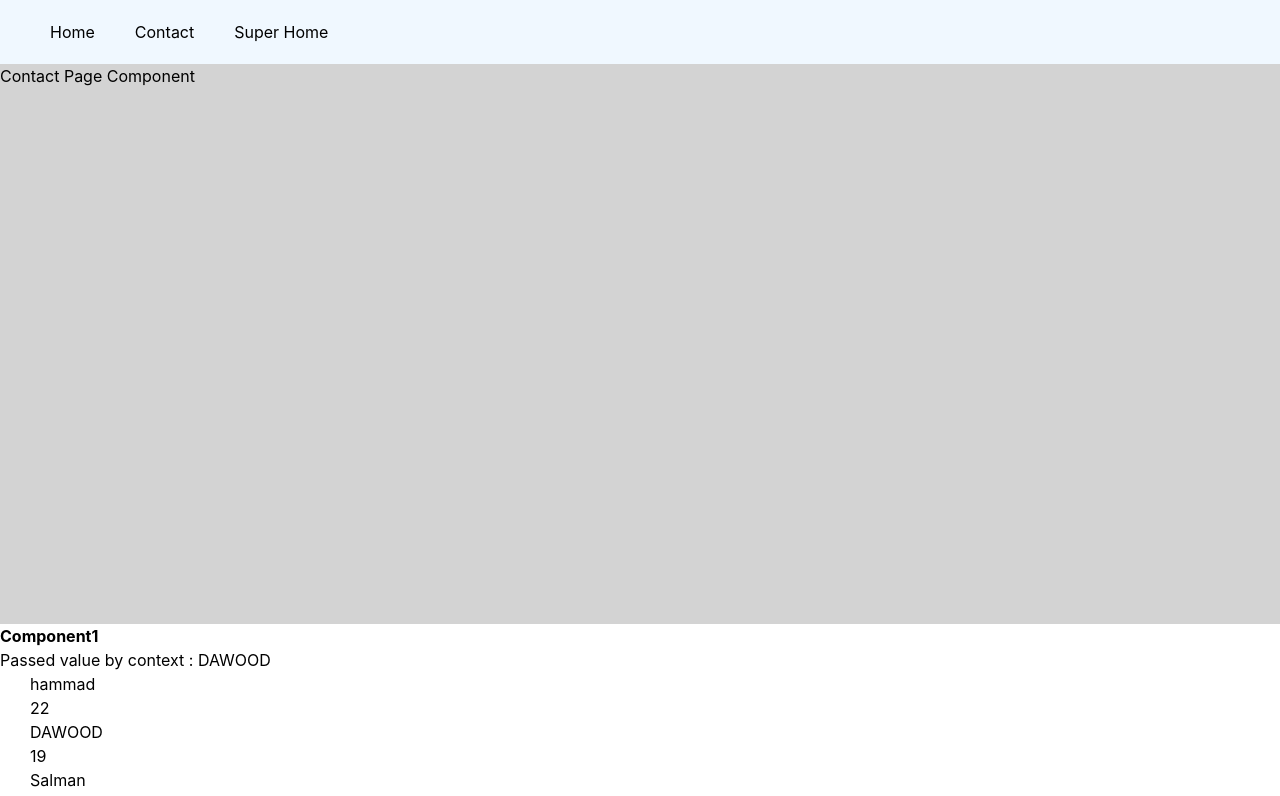
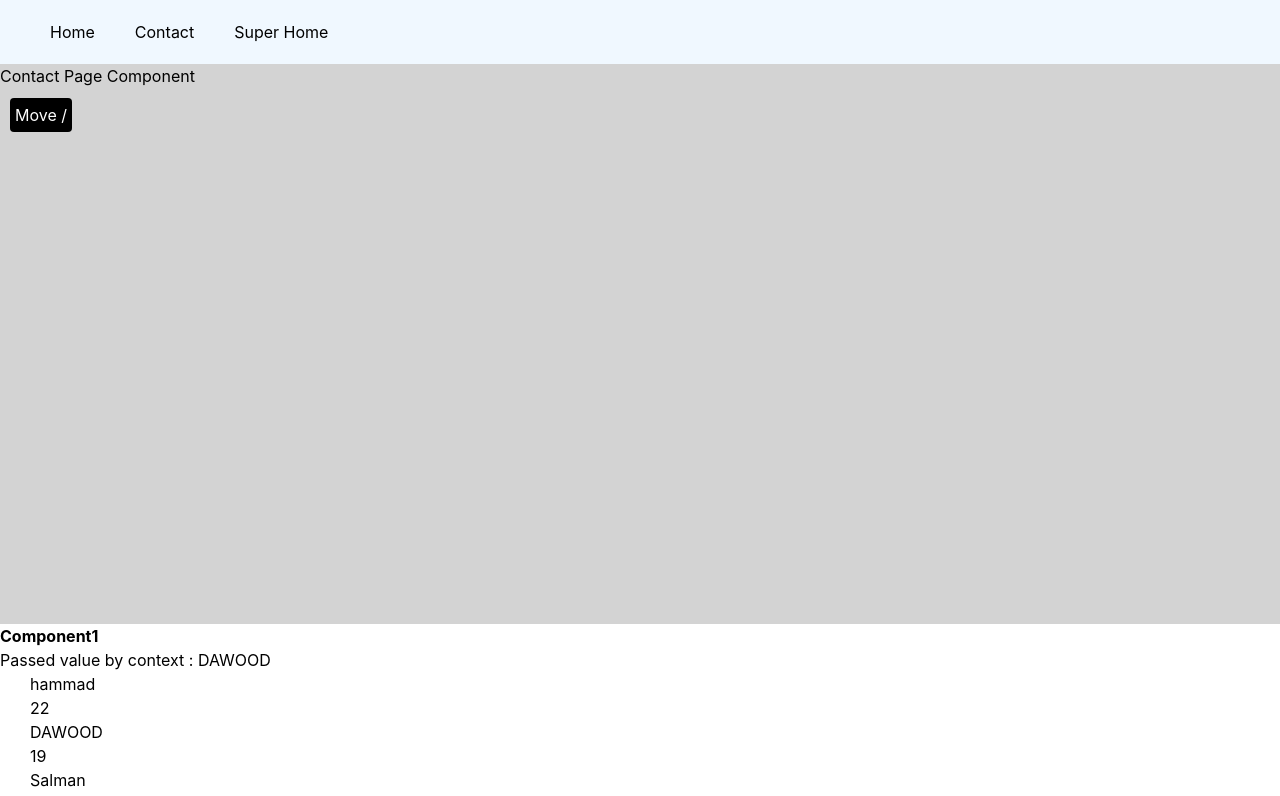
Before and after one commit to ChaudaryHammad/react-hooks, a React (Create React App) app: page /contact in a window 1280 px wide. Shown: the top 796 px of the page. Built offline with nearby package versions, Linux system fonts and the light colour scheme.

Commit message:
react router added

```diff
--- a/src/App.css
+++ b/src/App.css
@@ -30,3 +30,12 @@ input{
   border-radius: 8px;
   margin-left: 10px;
 }
+
+.btn{
+  background-color: black;
+  color: white;
+  border-radius: 4px;
+  padding: 5px;
+  margin-left: 10px;
+  margin-top: 10px;
+}
--- a/src/components/Contact/Contact.js
+++ b/src/components/Contact/Contact.js
@@ -1,8 +1,16 @@
 import React from 'react'
+import { Navigate, useNavigate } from 'react-router-dom'
 
 function Contact() {
+    const navigation = useNavigate()
   return (
-    <div style={{height:'70vh',backgroundColor:'lightgray'}}>Contact Page Component</div>
+    <>
+    <div style={{height:'70vh',backgroundColor:'lightgray'}}>Contact Page Component
+    <br />
+    <button className='btn' onClick={()=> navigation('/')}>Move /</button>
+    </div>
+
+    </>
   )
 }
 
```
